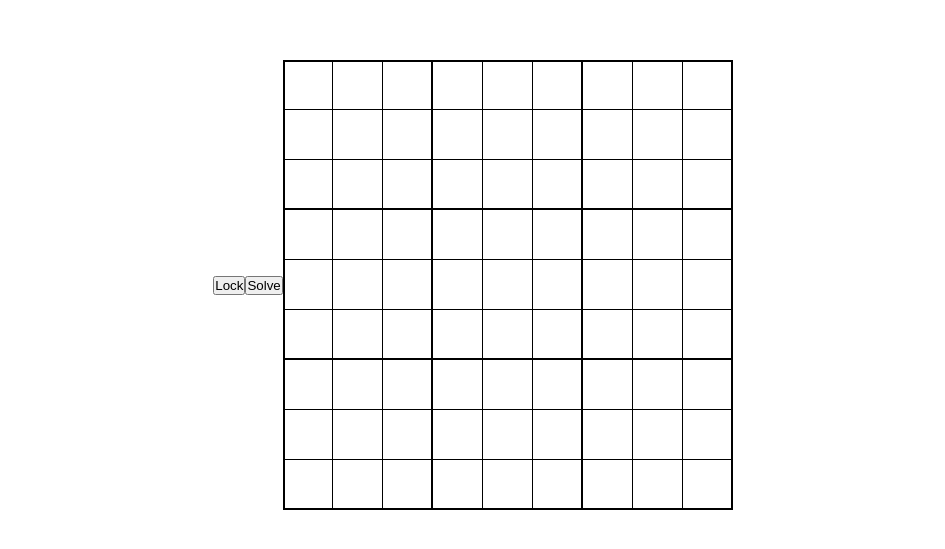
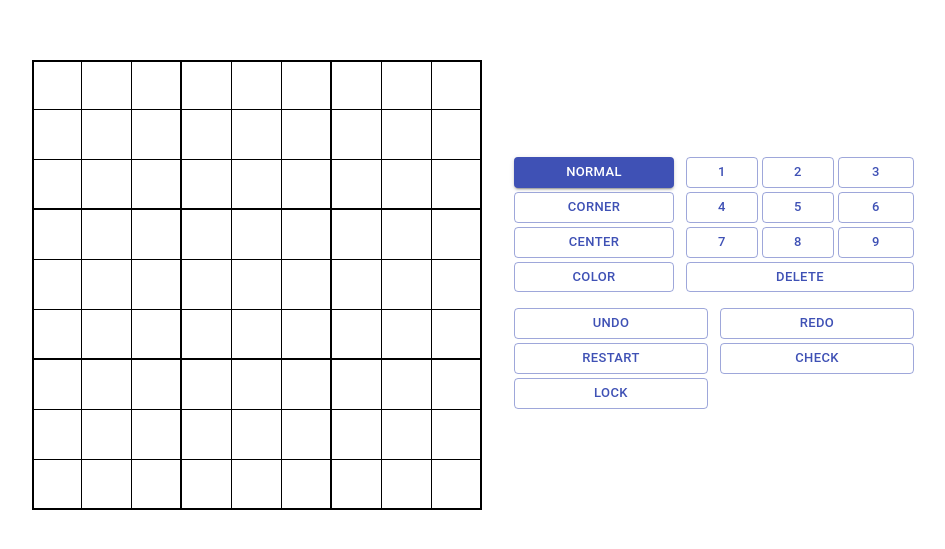
Before and after one commit to MansJackson/sudoku, a React (Create React App) app: page / in a window 1280 px wide. Shown: the part 115-664 px from the top of the page, without its empty margins (167-1112 px from the left). Built offline with nearby package versions, Linux system fonts and the light colour scheme.

Commit message:
added a clickable control board

```diff
--- a/package.json
+++ b/package.json
@@ -3,6 +3,7 @@
   "version": "0.1.0",
   "private": true,
   "dependencies": {
+    "@material-ui/core": "^4.11.4",
     "@testing-library/jest-dom": "^5.12.0",
     "@testing-library/react": "^11.2.7",
     "@testing-library/user-event": "^12.8.3",
--- a/src/components/Board.tsx
+++ b/src/components/Board.tsx
@@ -16,12 +16,11 @@ import {
   SET_IS_LOADING,
   SET_RESTRICTED_CELLS,
   SET_SELECTED_CELLS,
-  SET_PUSSLE,
 } from '../types';
 import Cell from './Cell';
 import {
   findNextCell,
-  findRestrictedCells, isArrowOrDelKey, isPussleSolved, isValidNumber,
+  findRestrictedCells, isArrowOrDelKey, isValidNumber,
 } from '../utils';
 
 const Board = (props: BoardProps): JSX.Element => {
@@ -29,7 +28,6 @@ const Board = (props: BoardProps): JSX.Element => {
   const {
     isLoading,
     selectedCells,
-    board,
     loadPussle,
     dispatch,
   } = props;
@@ -100,46 +98,8 @@ const Board = (props: BoardProps): JSX.Element => {
         } else if (e.ctrlKey || e.metaKey) {
           selectedCells.forEach((el) => dispatch(SET_CENTER_PENCIL, { cellId: el, number: e.key }));
         } else {
-          // Updates pencil marks in restricted cells
-          selectedCells.forEach((el) => {
-            const restrictedCells = findRestrictedCells(el);
-            const boardCopy = [...board];
-            const newBoard = boardCopy.map((cell) => {
-              if (!restrictedCells.includes(cell.id)) return cell;
-              if (cell.locked) return cell;
-              const newCenter = cell.centerPencil.filter((num) => num !== e.key);
-              const newCorner = cell.cornerPencil.filter((num) => num !== e.key);
-              return { ...cell, cornerPencil: newCorner, centerPencil: newCenter };
-            });
-
-            dispatch(SET_PUSSLE, { cell: newBoard });
-            dispatch(SET_BIG_NUM, { cellId: el, number: e.key });
-          });
+          selectedCells.forEach((el) => dispatch(SET_BIG_NUM, { cellId: el, number: e.key }));
         }
-    }
-  };
-
-  // Locks a user added pussle
-  const lockPussle = () => {
-    const cellsToLock = document.querySelectorAll('.big_num');
-    const pussle: Record<string, string> = {};
-    cellsToLock.forEach((el) => {
-      pussle[el.parentElement!.id] = el.innerHTML;
-    });
-    loadPussle(false, pussle);
-  };
-
-  // Checks if pussle is correctly solved
-  const handleSolve = () => {
-    let pussle: string[] = [];
-    const cells = document.querySelectorAll('.big_num');
-    cells.forEach((el) => {
-      pussle = [...pussle, el.innerHTML];
-    });
-    if (isPussleSolved(pussle)) {
-      alert('Congratulations!');
-    } else {
-      alert('That doesn\'t look right');
     }
   };
 
@@ -161,8 +121,6 @@ const Board = (props: BoardProps): JSX.Element => {
 
   return (
     <>
-      <button type="button" onClick={lockPussle}>Lock</button>
-      <button type="button" onClick={handleSolve}>Solve</button>
       <div className="board" onKeyDown={handleKeyPress}>
         {isLoading ? <p>Loading...</p> : renderBoard()}
       </div>
@@ -173,7 +131,6 @@ const Board = (props: BoardProps): JSX.Element => {
 const mapStateToProps = (state: RootState) => ({
   isLoading: state.general.isLoading,
   selectedCells: state.general.selectedCells,
-  board: state.board,
 });
 
 export default connect(mapStateToProps, {
--- /dev/null
+++ b/src/components/Controls.tsx
@@ -0,0 +1,260 @@
+import { Button } from '@material-ui/core';
+import React from 'react';
+import { connect } from 'react-redux';
+import { dispatchA, loadPussleA } from '../redux/actions';
+import '../styles/Controls.css';
+import {
+  CLEAR_CELL,
+  CLEAR_PUSSLE,
+  ControlsProps,
+  Mode,
+  RootState,
+  SET_BIG_NUM,
+  SET_CENTER_PENCIL,
+  SET_CORNER_PENCIL,
+  SET_SELECTED_MODE,
+} from '../types';
+import { isPussleSolved } from '../utils';
+
+const Controls = (props: ControlsProps): JSX.Element => {
+  const {
+    selectedCells,
+    selectedMode,
+    loadPussle,
+    dispatch,
+  } = props;
+
+  // Locks the pussle
+  const lockPussle = () => {
+    const cellsToLock = document.querySelectorAll('.big_num');
+    const pussle: Record<string, string> = {};
+    cellsToLock.forEach((el) => {
+      pussle[el.parentElement!.id] = el.innerHTML;
+    });
+    loadPussle(false, pussle);
+  };
+
+  // Checks if pussle is correctly solved
+  const checkSolved = () => {
+    let pussle: string[] = [];
+    const cells = document.querySelectorAll('.big_num');
+    cells.forEach((el) => {
+      pussle = [...pussle, el.innerHTML];
+    });
+    if (isPussleSolved(pussle)) {
+      alert('Congratulations!');
+    } else {
+      alert('That doesn\'t look right');
+    }
+  };
+
+  // Deletes content of selected cells
+  const deleteContent = () => {
+    selectedCells.forEach((el) => dispatch(CLEAR_CELL, { cellId: el }));
+  };
+
+  const setSelectedMode = (mode: Mode) => {
+    dispatch(SET_SELECTED_MODE, { mode });
+  };
+
+  const setNumber = (number: string) => {
+    switch (selectedMode) {
+      case 'normal':
+        selectedCells.forEach((el) => dispatch(SET_BIG_NUM, { cellId: el, number }));
+        break;
+      case 'corner':
+        selectedCells.forEach((el) => dispatch(SET_CORNER_PENCIL, { cellId: el, number }));
+        break;
+      case 'center':
+        selectedCells.forEach((el) => dispatch(SET_CENTER_PENCIL, { cellId: el, number }));
+        break;
+      default:
+        selectedCells.forEach((el) => dispatch(SET_BIG_NUM, { cellId: el, number }));
+    }
+  };
+
+  return (
+    <div className="controls">
+      <Button
+        onClick={() => setSelectedMode('normal')}
+        color="primary"
+        variant={selectedMode === 'normal' ? 'contained' : 'outlined'}
+        size="small"
+        className="btn btn_mode"
+      >
+        Normal
+      </Button>
+      <Button
+        onClick={() => setNumber('1')}
+        color="primary"
+        variant="outlined"
+        size="small"
+        className="btn btn_num"
+      >
+        1
+      </Button>
+      <Button
+        onClick={() => setNumber('2')}
+        color="primary"
+        variant="outlined"
+        size="small"
+        className="btn btn_num"
+      >
+        2
+      </Button>
+      <Button
+        onClick={() => setNumber('3')}
+        color="primary"
+        variant="outlined"
+        size="small"
+        className="btn btn_num"
+      >
+        3
+      </Button>
+      <Button
+        onClick={() => setSelectedMode('corner')}
+        color="primary"
+        variant={selectedMode === 'corner' ? 'contained' : 'outlined'}
+        size="small"
+        className="btn btn_mode"
+      >
+        Corner
+      </Button>
+      <Button
+        onClick={() => setNumber('4')}
+        color="primary"
+        variant="outlined"
+        size="small"
+        className="btn btn_num"
+      >
+        4
+      </Button>
+      <Button
+        onClick={() => setNumber('5')}
+        color="primary"
+        variant="outlined"
+        size="small"
+        className="btn btn_num"
+      >
+        5
+      </Button>
+      <Button
+        onClick={() => setNumber('6')}
+        color="primary"
+        variant="outlined"
+        size="small"
+        className="btn btn_num"
+      >
+        6
+      </Button>
+      <Button
+        onClick={() => setSelectedMode('center')}
+        color="primary"
+        variant={selectedMode === 'center' ? 'contained' : 'outlined'}
+        size="small"
+        className="btn btn_mode"
+      >
+        Center
+      </Button>
+      <Button
+        onClick={() => setNumber('7')}
+        color="primary"
+        variant="outlined"
+        size="small"
+        className="btn btn_num"
+      >
+        7
+      </Button>
+      <Button
+        onClick={() => setNumber('8')}
+        color="primary"
+        variant="outlined"
+        size="small"
+        className="btn btn_num"
+      >
+        8
+      </Button>
+      <Button
+        onClick={() => setNumber('9')}
+        color="primary"
+        variant="outlined"
+        size="small"
+        className="btn btn_num"
+      >
+        9
+      </Button>
+      <Button
+        onClick={() => setSelectedMode('color')}
+        color="primary"
+        variant={selectedMode === 'color' ? 'contained' : 'outlined'}
+        size="small"
+        className="btn btn_mode"
+      >
+        Color
+      </Button>
+      <Button
+        onClick={deleteContent}
+        color="primary"
+        variant="outlined"
+        size="small"
+        className="btn btn_delete"
+      >
+        Delete
+      </Button>
+      <Button
+        color="primary"
+        variant="outlined"
+        size="small"
+        className="btn btn_extra"
+      >
+        Undo
+      </Button>
+      <Button
+        color="primary"
+        variant="outlined"
+        size="small"
+        className="btn btn_extra"
+      >
+        Redo
+      </Button>
+      <Button
+        onClick={() => dispatch(CLEAR_PUSSLE, {})}
+        color="primary"
+        variant="outlined"
+        size="small"
+        className="btn btn_extra"
+      >
+        Restart
+      </Button>
+      <Button
+        onClick={checkSolved}
+        color="primary"
+        variant="outlined"
+        size="small"
+        className="btn btn_extra"
+      >
+        Check
+      </Button>
+      <Button
+        onClick={lockPussle}
+        color="primary"
+        variant="outlined"
+        size="small"
+        className="btn btn_extra"
+      >
+        Lock
+      </Button>
+
+    </div>
+  );
+};
+
+const mapStateToProps = (state: RootState) => ({
+  selectedCells: state.general.selectedCells,
+  selectedMode: state.general.mode,
+});
+
+export default connect(mapStateToProps, {
+  loadPussle: loadPussleA,
+  dispatch: dispatchA,
+})(Controls);
--- a/src/pages/Home.tsx
+++ b/src/pages/Home.tsx
@@ -2,10 +2,12 @@ import React from 'react';
 import '../styles/Home.css';
 import Board from '../components/Board';
 import { HomeProps } from '../types';
+import Controls from '../components/Controls';
 
 const Home: React.FunctionComponent<HomeProps> = (): JSX.Element => (
   <div className="home">
     <Board />
+    <Controls />
   </div>
 );
 
--- /dev/null
+++ b/src/styles/Controls.css
@@ -0,0 +1,41 @@
+.controls {
+  width: 400px;
+  margin-left: 2rem;
+}
+
+.btn {
+  margin-bottom: 1% !important;
+  min-width: none !important;
+}
+
+.btn_num {
+  width: 18%;
+  margin-right: 1% !important;
+}
+
+.btn_num:nth-child(4n) {
+  width: 19%;
+  margin-right: 0 !important;
+}
+
+.btn_mode {
+  margin-right: 3% !important;
+  width: 40%;
+}
+
+.btn_mode:nth-child(13) {
+  margin-bottom: 4% !important;
+}
+
+.btn_delete {
+  width: 57%;
+  margin-bottom: 4% !important;
+}
+
+.btn_extra {
+  width: 48.5%;
+}
+
+.btn_extra:nth-child(odd) {
+  margin-right: 3% !important;
+}
--- a/src/types.ts
+++ b/src/types.ts
@@ -4,7 +4,7 @@ export type RootState = {
     isLoading: boolean;
     selecting: boolean | null;
     mouseDown: boolean;
-    selectedCount: number;
+    mode: Mode;
     restrictedCells: string[];
     selectedCells: string[];
   }
@@ -15,10 +15,16 @@ export type HomeProps = {
 
 };
 
+export type ControlsProps = {
+  selectedCells: string[];
+  selectedMode: Mode;
+  loadPussle: (blank: boolean, pussle?: Record<string, string>) => void;
+  dispatch: (type: string, payload: Record<string, any>) => void;
+};
+
 export type BoardProps = {
   isLoading: boolean;
   selectedCells: string[];
-  board: Cell[];
   dispatch: (type: string, payload: Record<string, any>) => void;
   loadPussle: (blank: boolean, pussle?: Record<string, string>) => void;
 };
@@ -53,9 +59,9 @@ export type GeneralAction = {
     isLoading: boolean,
     selecting: boolean,
     mouseDown: boolean,
-    selectedCount: number,
     restrictedCells: string[],
     selectedCells: string[],
+    mode: string,
   };
 };
 
@@ -68,16 +74,19 @@ export type Cell = {
   centerPencil: string[];
 };
 
+export type Mode = 'normal' | 'corner' | 'center' | 'color';
+
 // ACTION TYPES
 export const SET_PUSSLE = 'SET_PUSSLE';
 export const SET_IS_LOADING = 'SET_IS_LOADING';
 export const SET_SELECTING = 'SET_SELECTING';
 export const SET_MOUSE_DOWN = 'SET_MOUSE_DOWN';
-export const SET_SELECTED_COUNT = 'SET_SELECTED_COUNT';
 export const SET_CORNER_PENCIL = 'SET_CORNER_PENCIL';
 export const SET_CENTER_PENCIL = 'SET_CENTER_PENCIL';
 export const SET_BIG_NUM = 'SET_BIG_NUM';
 export const CLEAR_CELL = 'CLEAR_CELL';
+export const CLEAR_PUSSLE = 'CLEAR_PUSSLE';
 export const CLEAR_RESTRICTED_CELLS = 'CLEAR_RESTRICTED_CELLS';
 export const SET_RESTRICTED_CELLS = 'SET_RESTRICTED_CELLS';
 export const SET_SELECTED_CELLS = 'SET_SELECTED_CELLS';
+export const SET_SELECTED_MODE = 'SET_SELECTED_MODE';
```
Also changed, not shown: src/redux/reducers.ts (+28 -5 lines), 1 other file (tests, documents, lock files or other folders).
